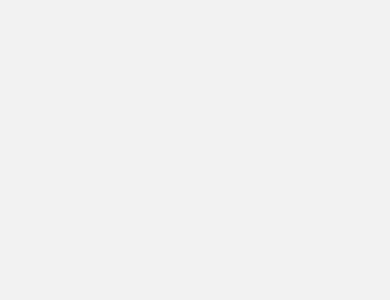
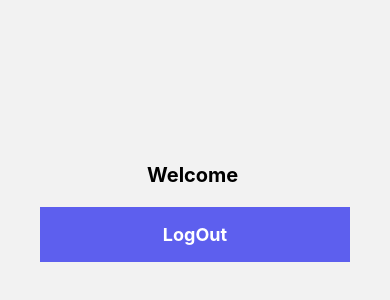
Before and after one commit to Lizzflores/RegisterForm, a React Native app in the folder registerform/: screen /HomeScreen in a window 390 px wide. Shown: the part 200-500 px from the top of the page. Built offline with nearby package versions, Linux system fonts and the light colour scheme.

Commit message:
Add HomeScreen component

```diff
--- a/registerform/src/views/screens/HomeScreen.tsx
+++ b/registerform/src/views/screens/HomeScreen.tsx
@@ -1,14 +1,55 @@
 import AsyncStorage from '@react-native-async-storage/async-storage';
-import React from 'react';
-import {View} from 'react-native';
+import React, {useState} from 'react';
+import {Text, View} from 'react-native';
+import { Button } from '../components/Button/Button';
 
-interface HomeScreenProps{
-    navigation:any;
+interface HomeScreenProps {
+  navigation: any;
 }
 
-export const HomeScreen:React.FC<HomeScreenProps> = ({navigation}) => {
-    return (<View>
+interface UserDetails {
+    fullname: string;
+    // Add other properties if necessary
+  }
 
-    </View>);
+  export const HomeScreen: React.FC<HomeScreenProps> = ({ navigation }) => {
+    const [userDetails, setUserDetails] = React.useState<UserDetails | undefined>();
 
-};
+    React.useEffect(() => {
+      getUserDetails();
+    }, []);
+
+    const getUserDetails = async () => {
+      const user = await AsyncStorage.getItem('userData');
+      if (user) {
+        setUserDetails(JSON.parse(user) as UserDetails);
+      }
+    };
+
+    const logOut=async()=>{
+        AsyncStorage.setItem(
+            'userData',
+            JSON.stringify({...userDetails, loggeIn: false}),
+        );
+        navigation.navigate('LoginScreen');
+    };
+
+    return (
+      <View
+        style={{
+          flex: 1,
+          alignItems: 'center',
+          justifyContent: 'center',
+          paddingHorizontal: 40,
+        }}>
+        <Text
+          style={{
+            fontSize: 20,
+            fontWeight: 'bold',
+          }}>
+          Welcome {userDetails?.fullname}
+        </Text>
+        <Button title='LogOut' onPress={logOut}/>
+      </View>
+    );
+  };
--- a/registerform/src/views/screens/LoginScreen.tsx
+++ b/registerform/src/views/screens/LoginScreen.tsx
@@ -25,7 +25,7 @@ interface Inputs {
 export const LoginScreen: React.FC<LoginScreenProps> = ({navigation}) => {
   const [inputs, setInputs] = React.useState<Inputs>({
     email: '',
-    password: ''
+    password: '',
   });
 
   interface FormErrors {
@@ -71,18 +71,19 @@ export const LoginScreen: React.FC<LoginScreenProps> = ({navigation}) => {
           inputs.email === parsedUserData.email &&
           inputs.password === parsedUserData.password
         ) {
-
-           AsyncStorage.setItem(
+          AsyncStorage.setItem(
             'userData',
             JSON.stringify({...parsedUserData, loggedIn: true}),
-
           );
           navigation.navigate('HomeScreen');
         } else {
           Alert.alert('Error', 'Invalid Details');
         }
       } else {
-        Alert.alert('Error', 'User does not exist');
+        Alert.alert(
+          'Error',
+          'User does not exist please register before login',
+        );
       }
     }, 2000);
   };
@@ -146,4 +147,4 @@ export const LoginScreen: React.FC<LoginScreenProps> = ({navigation}) => {
       </ScrollView>
     </SafeAreaView>
   );
-}
+};
--- a/registerform/src/views/screens/RegistrationScreen.tsx
+++ b/registerform/src/views/screens/RegistrationScreen.tsx
@@ -77,13 +77,13 @@ export const RegistrationScreen: React.FC<RegistrationScreenProps> = ({
       setLoading(false);
 
       try {
-        AsyncStorage.setItem("userData", JSON.stringify(inputs));
-        console.log("User registered:", inputs);
+        AsyncStorage.setItem('userData', JSON.stringify(inputs));
+        console.log('User registered:', inputs);
         navigation.navigate('LoginScreen');
       } catch (error) {
         Alert.alert('Error', 'Something went wrong');
       }
-    }, 3000);
+    }, 2000);
   };
   const handleOnChange = (text: string, input: string) => {
     setInputs(prevState => ({...prevState, [input]: text}));
```
